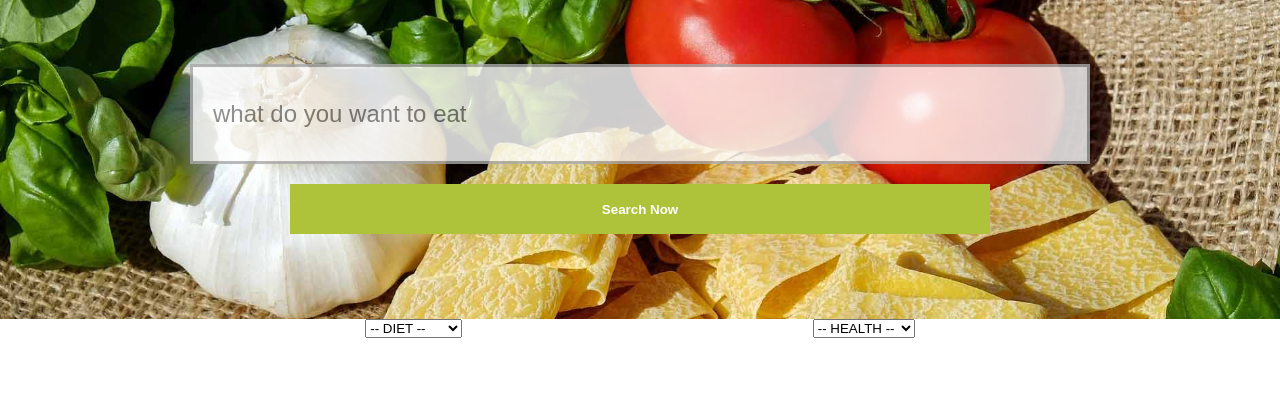
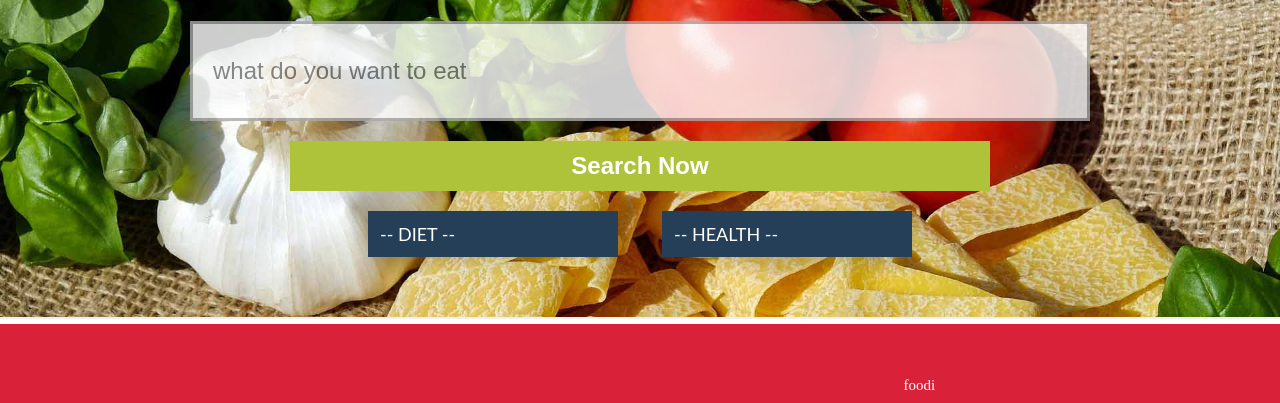
Before and after one commit to MikeBrameijer/nerdHerdRecipeApp, a plain HTML site: page index.html in a window 1280 px wide. Shown: the part 121-524 px from the top of the page. Drawn offline with nearby package versions, Linux system fonts and the light colour scheme; some packages are replaced by stand-ins of ours.

Commit message:
styled dropdown partially, added recipe details on favorites pg, tweaked sizing issues

```diff
--- a/components/favorites-page/favoritesPage.js
+++ b/components/favorites-page/favoritesPage.js
@@ -39,6 +39,18 @@ function FavoritesPageController(recipeService) {
                 <p class="cardDefault cardSpacing">Ingredients Needed:
                   <span class="cardParams">{{recipe.ingredients}}</span>
                 </p>
+                <div class="showMore">
+                  <button class="showButton" ng-hide="showme" ng-click="showme=true">More Info</button>
+                  <button class="showButton" ng-show="showme" ng-click="showme=false">Show Less</button>
+                  <div ng-hide="showme"></div>
+                  <div class="showMoreCard" ng-show="showme">
+                    <p class="cardDefault">Source:
+                      <span class="cardParams">{{recipe.source}}</span>
+                    </p>
+                    <p class="cardDefault">URL: <a href="{{recipe.url}}" target="_blank" class="cardParams">View the recipe</a>
+                    </p>
+                  </div>
+                </div>
               </div>
           </div>
         </div>
--- a/components/search-criteria/searchCriteria.js
+++ b/components/search-criteria/searchCriteria.js
@@ -29,8 +29,7 @@ angular
         <input class="searchBox" ng-model="$ctrl.searchVar" placeholder="what do you want to eat"/>
         <div class="searchBack"></div>
         <button class="searchButton" ng-click="$ctrl.getSearch($ctrl.searchVar, $ctrl.dietVal, $ctrl.healthVal)"> Search Now </button>
-       </div>
-    </div>
+
 
     <div class="filterContainer">
     <div class="filterMasterCard">
@@ -57,6 +56,9 @@ angular
         </div>
     </div>
     </div>
+
+    </div>
+    </div>
     `,
     controller: SearchCriteriaController,
     bindings: {
--- a/index.html
+++ b/index.html
@@ -5,7 +5,7 @@
   <meta charset="UTF-8">
   <meta name="viewport" content="width=device-width, initial-scale=1.0">
   <meta http-equiv="X-UA-Compatible" content="ie=edge">
-  <title> Foodie </title>
+  <title> Foodi </title>
   <link rel="icon" href="Assets/foodiwhite.png">
   <link rel="stylesheet" href="styles.css">
   <link rel="stylesheet" href="https://fonts.googleapis.com/icon?family=Material+Icons">
@@ -54,14 +54,14 @@
 
 
         <ul><a href ="#!/recipe-list">About Us</a></ul>
-        <ul><a href ="#!/favorites-page">Jobs at Foodies</a></ul>
+        <ul><a href ="#!/favorites-page">Jobs at foodi</a></ul>
         <ul><a href ="#!/recipe-list">Recipe Search</a></ul>
         <ul><a href ="#!/favorites-page">Contact Us</a></ul>
         <ul><a href ="#!/favorites-page">Address</a></ul>
 
 
         <div class="flex-center">
-          <p id="fotter-text">foodie</p>
+          <p id="fotter-text">foodi</p>
           <i class="fa fa-twitter fa-2x icon-2d"></i>
           <i class="fa fa-facebook fa-2x icon-2d"></i>
           <i class="fa fa-instagram fa-2x icon-2d"></i>
--- a/styles.css
+++ b/styles.css
@@ -29,6 +29,7 @@ nav {
     display: flex;
     align-items: center;
     border-style: solid;
+    border-width: 4px;
     border-color: #D92139;
     border-radius: 2px 35%;
 
@@ -49,6 +50,7 @@ a {
 
 body {
     margin: 0;
+    width: 100vw;
 }
 
 .logoContainer {
@@ -109,18 +111,21 @@ body {
     box-shadow: none;
     border: none;
     color: white;
-    font-size: 24;
+    font-size: 24px;
     font-weight: bold;
     margin-top: 20px;
 }
 
 .topNative {
-    width: 1300px;
+    display: flex;
+    width: 100%;
     overflow: hidden;
+    align-content: center;
 }
 
 .topNativeImage {
-    max-width: 1300px;
+    justify-content: center;
+    max-width: 1280px;
 }
 
 .contentContainer {
@@ -254,6 +259,10 @@ body {
     font-weight: bold;
 }
 
+
+
+
+
 .filterContainer {
     display: flex;
     flex-direction: column;
@@ -261,7 +270,7 @@ body {
     justify-content: center;
 
 }
-
+/*
 .filterMasterCard {
     width: 900px;
     display: flex;
@@ -269,9 +278,10 @@ body {
     justify-content: space-around;
     flex-direction: row;
     font-family: 'Lato', sans-serif;
-}
+} */
 
-.filterCard {
+
+/* .filterCard {
     display: flex;
     align-items: center;
     justify-content: center;
@@ -280,16 +290,39 @@ body {
     width: 250px;
     padding: 0 20px;
     margin: 10px;
-}
+} */
 
-.filterButton {
+/* .filterButton {
     display: flex;
     align-items: center;
+    align-content: center;
     justify-content: space-between;
     flex-direction: row;
     width: 100%;
-}
+} */
 
+
+  .filterSelect {
+    background-color: rgb(37, 63, 88);
+    font-family: 'Lato', sans-serif;
+    color: white;
+    padding: 12px;
+    width: 250px;
+    margin: 20px;
+    border: 0 !important;
+    font-size: 18px;
+    box-shadow: 0 5px 25px rgba(0, 0, 0, 0.2);
+    -webkit-appearance: none;
+    -moz-appearance: none;
+    /* outline: none; */
+  }
+
+
+  /* .filterSelect:active, .filterSelect:hover {
+    outline: none
+  } */
+
+/*
 .filterList {
     list-style: none;
     width: 100%;
@@ -298,7 +331,12 @@ body {
 .filterListItem {
     list-style: none;
     padding: 5px;
-}
+} */
+
+
+
+
+
 
 .showMore {
     width: 100%;
@@ -328,12 +366,13 @@ body {
     align-items: flex-end;
     font-size: 15px;
     width: 100%;
-    position: fixed;
+    border-top: 5px solid white;
+    /* position: fixed; */
     bottom: 0;
 }
 
 footer {
-    display: block;
+    /* display: block; */
     width: 100%;
 }
 
```
Lines whose indentation alone changed are shown as unchanged.
